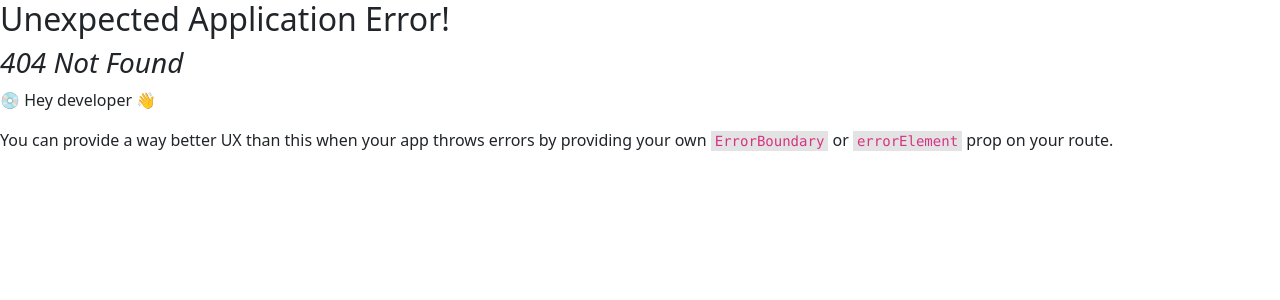
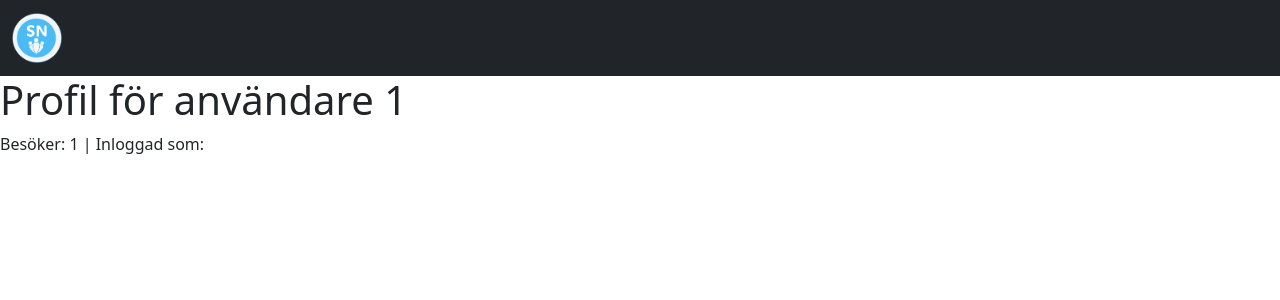
Before and after one commit to WilliamSkogh/SocialNetwork, a React (Vite) app in the folder frontend/: page /profile/1 in a window 1280 px wide. Before the commit this address had no page. Shown: the top 300 px of the page. Built offline with nearby package versions, Linux system fonts and the light colour scheme.

Commit message:
profilepage component and routing

```diff
--- /dev/null
+++ b/frontend/src/pages/ProfilePage.tsx
@@ -0,0 +1,17 @@
+import { useParams } from "react-router-dom";
+import { useAuth } from "../AuthContext";
+
+export default function ProfilePage() {
+    const { username } = useParams();
+    const { user: currentUser } = useAuth();
+
+    const isMyProfile = currentUser && username === String(currentUser.username);
+
+    return (
+        <div>
+            <h1>{isMyProfile ? "Min profil" : `Profil för användare ${username}`}</h1>
+            <p>Besöker: {username} | Inloggad som: {currentUser?.username}</p>
+        </div>
+    );
+
+}
```
Also changed, not shown: frontend/src/router.tsx (+10 -1 lines).
